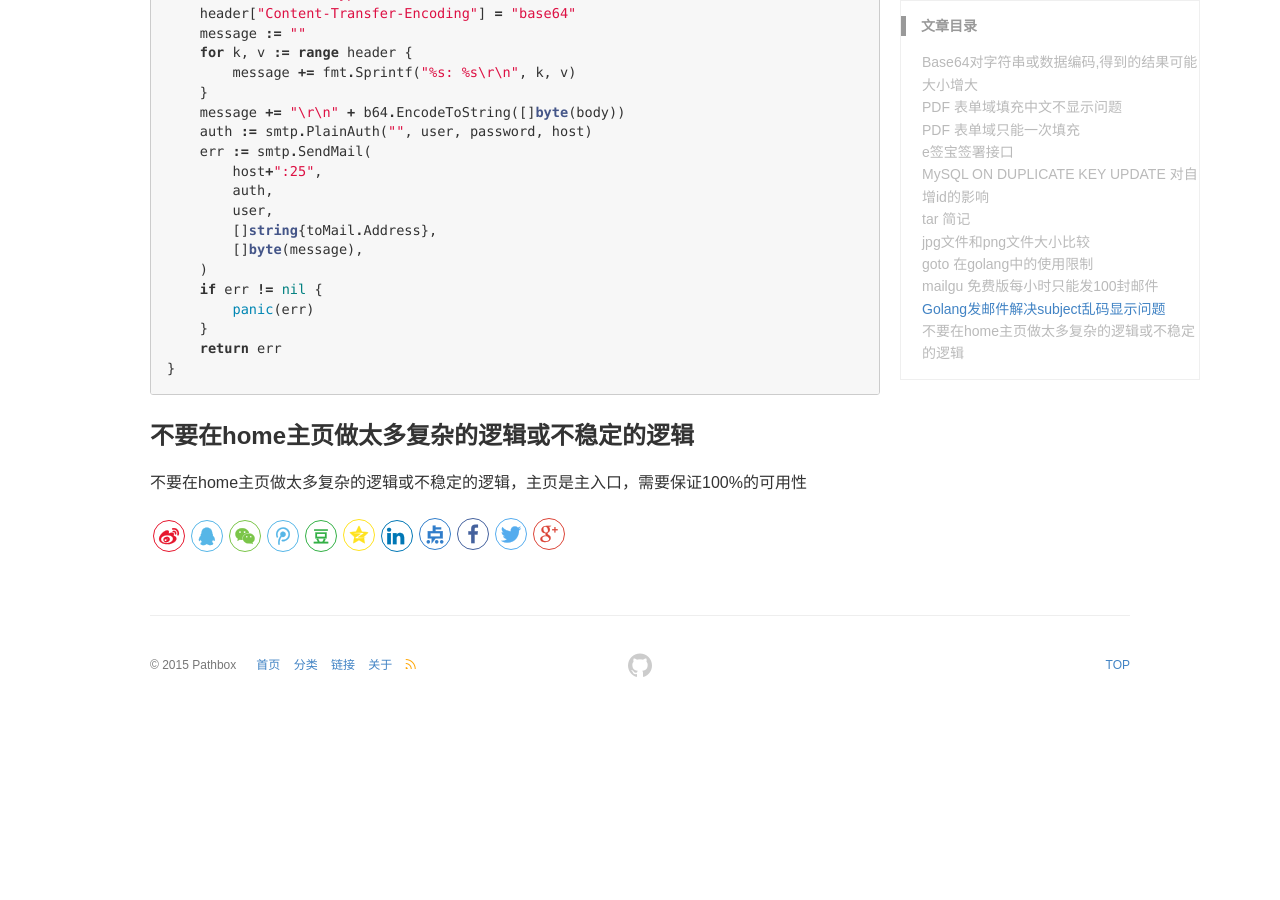
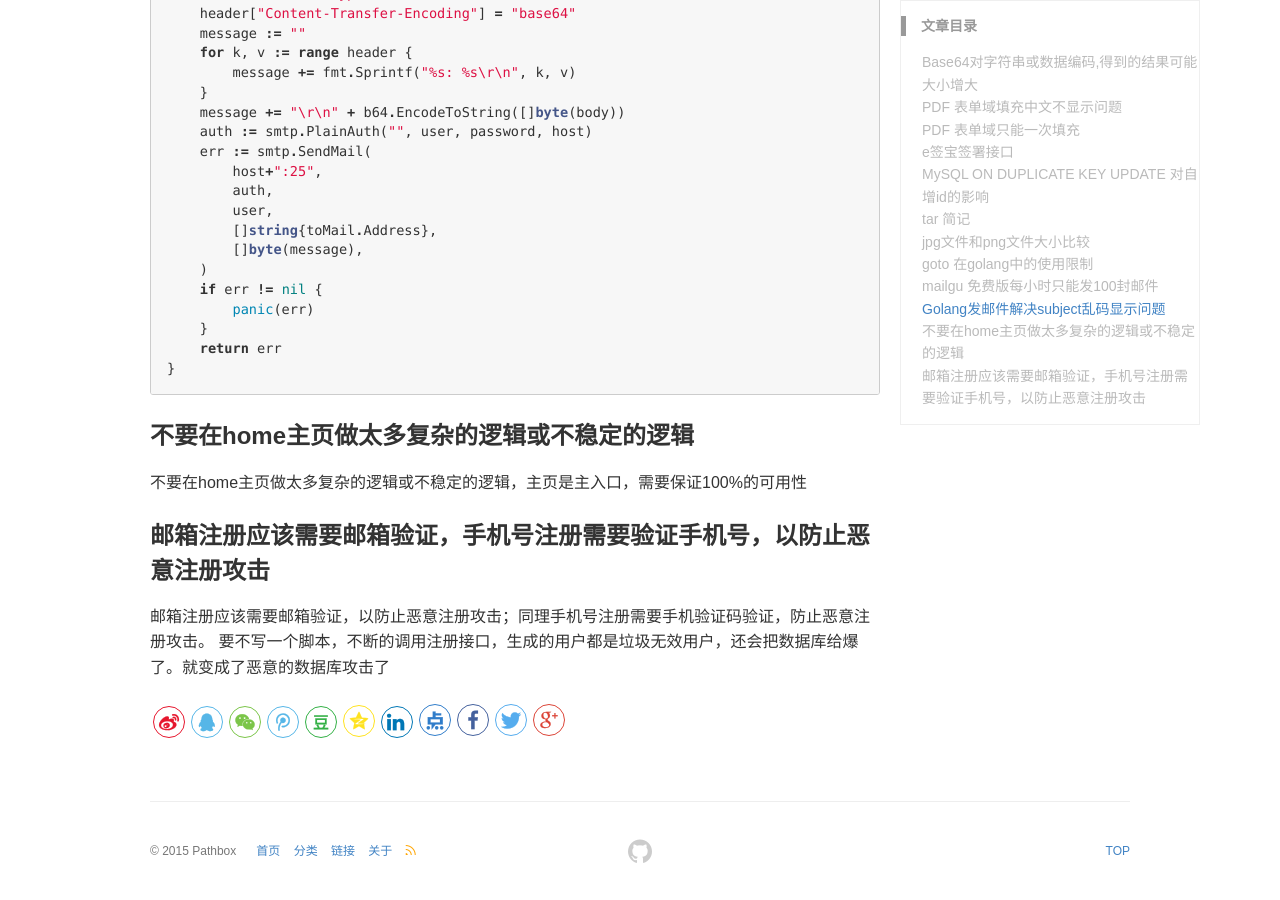
Before and after one commit to pathbox/pathbox.github.io, a Jekyll site: the page built from _posts/2018-11-20-work-summary-in-UCloud-21.md, in a window 1280 px wide and 900 px high, scrolled down 2367 px. Built offline with Jekyll 4.4.1, drawn with Linux system fonts in a browser that asks for light colours; before the commit the page ends 3081 px from its top, so only the background shows below that.

Commit message:
邮箱注册应该需要邮箱验证，手机号注册需要验证手机号，以防止恶意注册攻击

```diff
--- a/_posts/2018-11-20-work-summary-in-UCloud-21.md
+++ b/_posts/2018-11-20-work-summary-in-UCloud-21.md
@@ -122,3 +122,7 @@ func SendToEvernote(user, password, host, to, subject,  body string) error {
 ### 不要在home主页做太多复杂的逻辑或不稳定的逻辑
 
 不要在home主页做太多复杂的逻辑或不稳定的逻辑，主页是主入口，需要保证100%的可用性
+
+### 邮箱注册应该需要邮箱验证，手机号注册需要验证手机号，以防止恶意注册攻击
+邮箱注册应该需要邮箱验证，以防止恶意注册攻击；同理手机号注册需要手机验证码验证，防止恶意注册攻击。
+要不写一个脚本，不断的调用注册接口，生成的用户都是垃圾无效用户，还会把数据库给爆了。就变成了恶意的数据库攻击了
```
